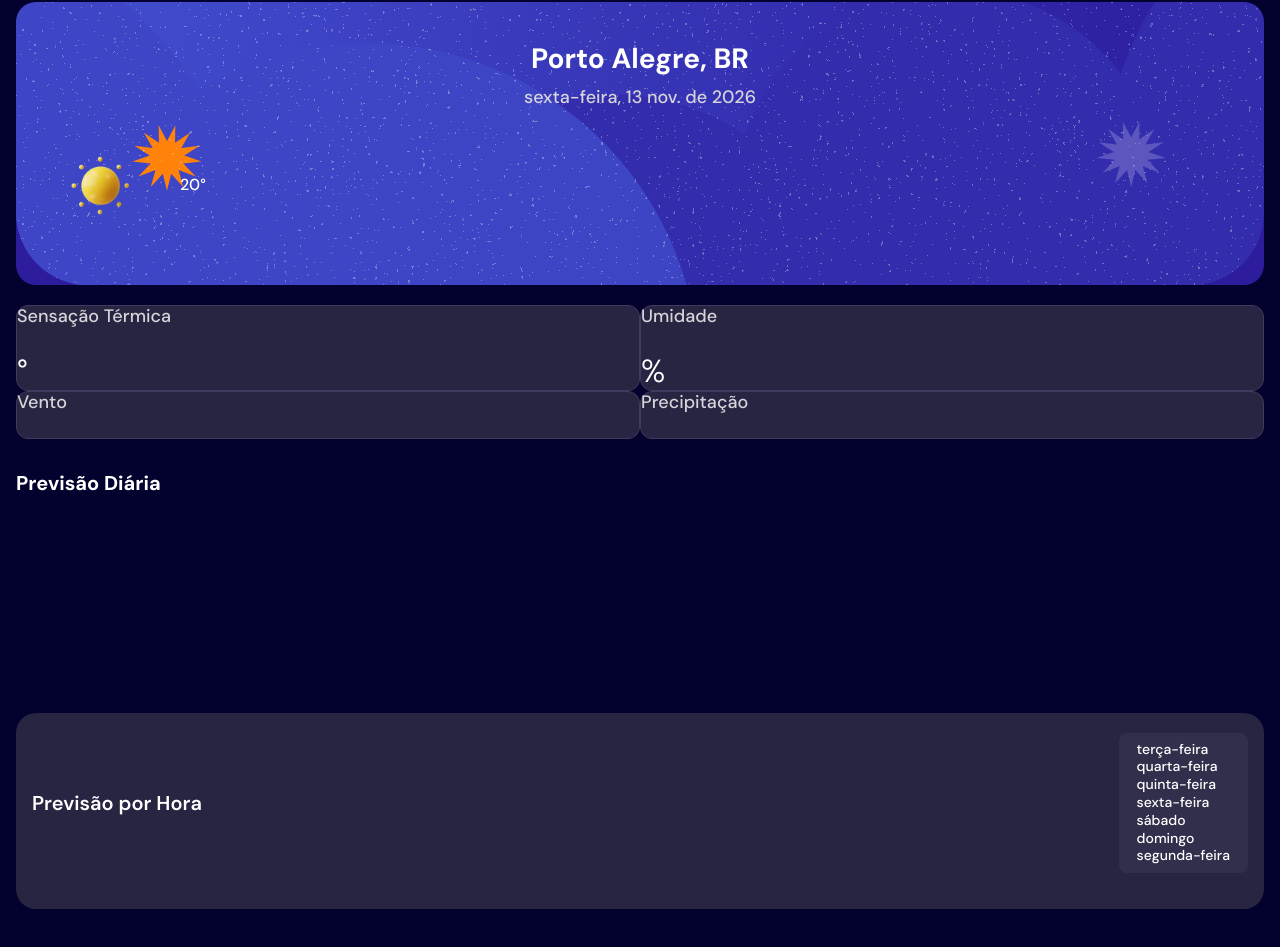
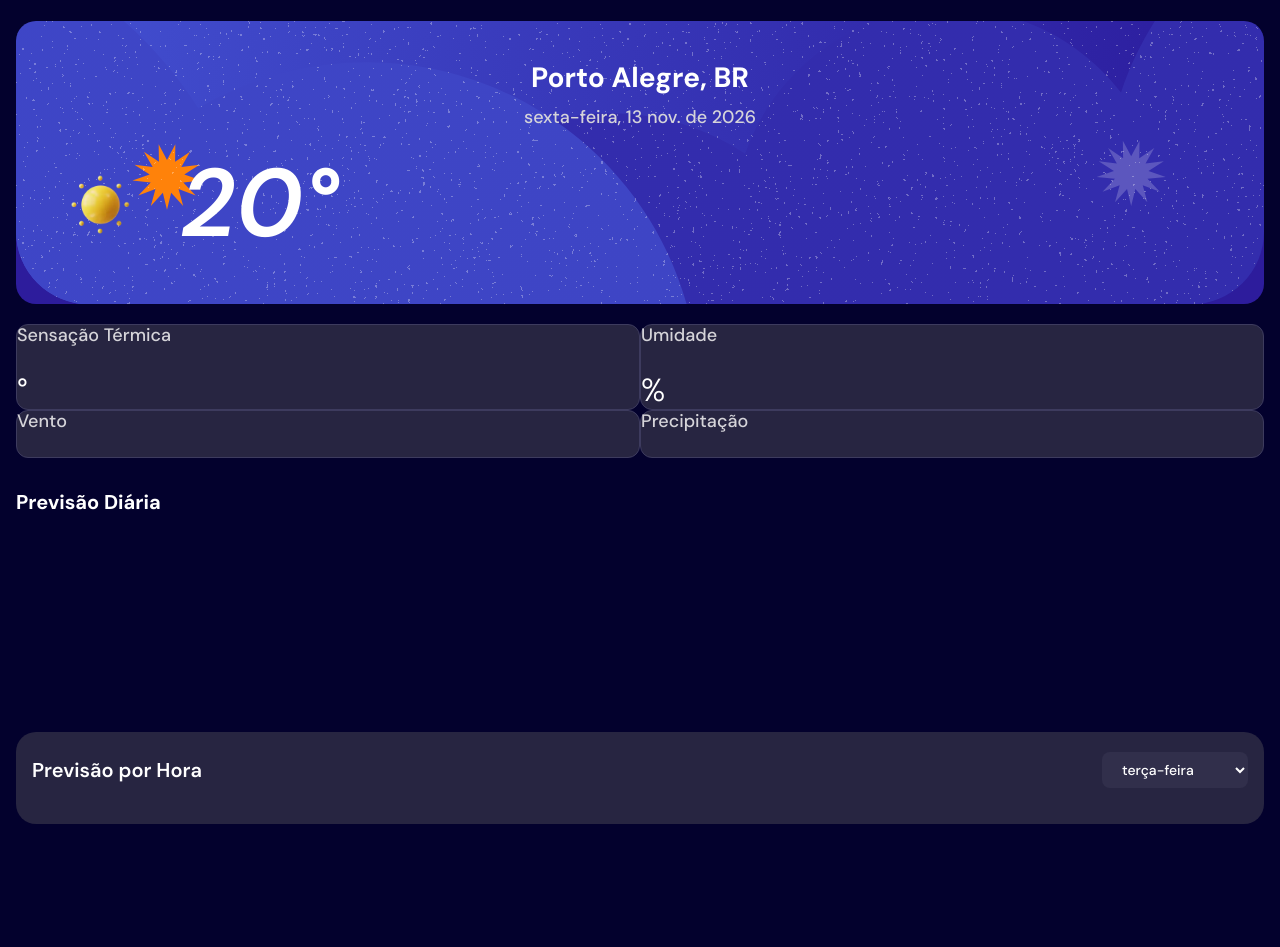
Before and after one commit to mateusprestes8845-cmd/aula28-projeto01, a plain HTML site: page index.html in a window 1280 px wide. Shown: the part 375-1322 px from the top of the page. After the commit the page ends 1279 px from the top, so only its background shows below. Drawn offline with Linux system fonts and the light colour scheme; no server answers.

Commit message:
Update index.html

```diff
--- a/index.html
+++ b/index.html
@@ -1,4 +1,4 @@
-<!DOCTYPE html>
+CTYPE html>
 <html lang="pt-br">
 <head>
     <meta charset="UTF-8">
@@ -29,7 +29,7 @@
                 </div>
                 <div id="infor-atual">
                     <img id="icone-atual" src="imagens/icon-sunny.webp" alt="" width="320" height="320" >
-                    <div id="temp-atual"><span id="temp">20</span>&deg;</div>
+                    <div id="tempe-atual"><span id="tempe">20</span>&deg;</div>
                 </div>
             </div>
 
@@ -61,8 +61,8 @@
         <section id="por-hora">
             <div id="por-hora-conteudo">
               <div id="por-hora-topo">
-                <h2 class="titulo-secao">Previsão por Hora</h2>
-                <section id="selDia"></section>
+                  <h2 class="titulo-secao">Previsão por Hora</h2>
+                  <select id="selDia"></select>
               </div>
               <div id="horas"></div>
             </div>
```
